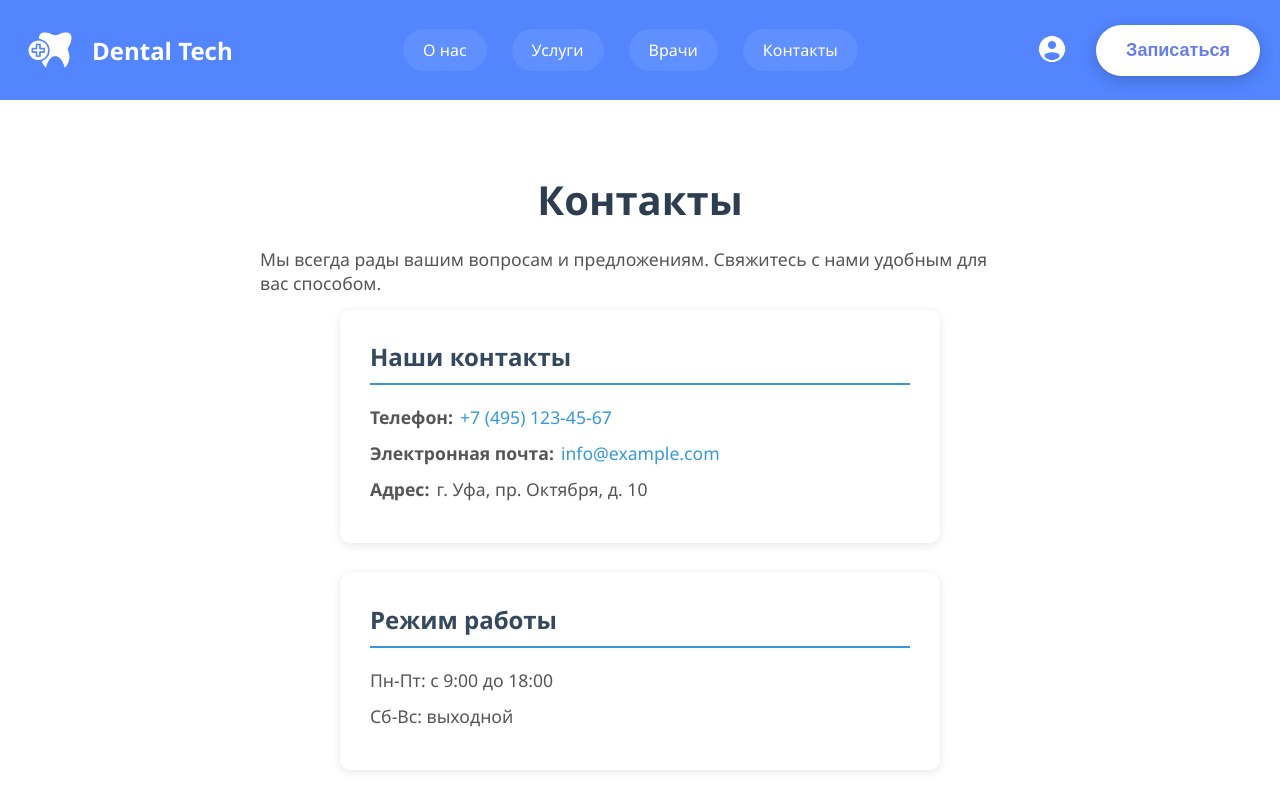
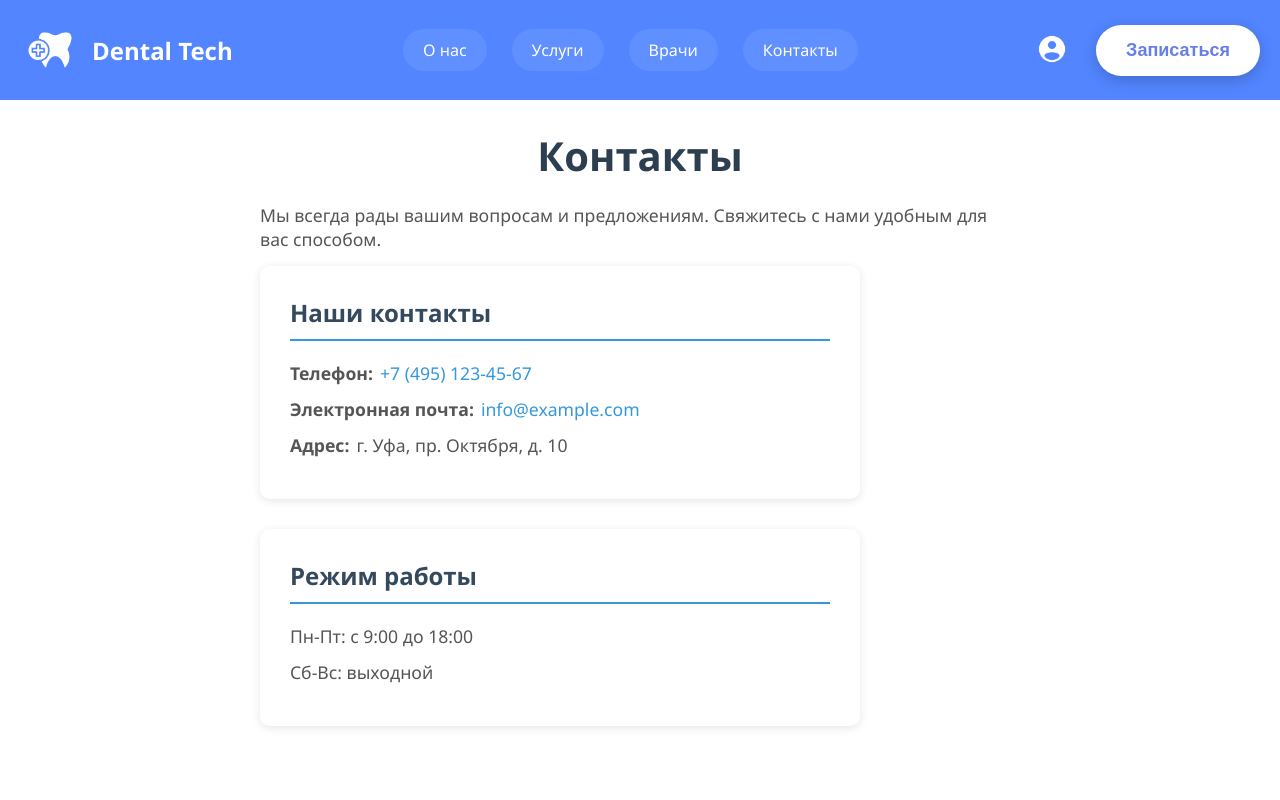
Before and after one commit to Denis1369/Dentistry-Website, a Vue app: page /contacts in a window 1280 px wide. Built offline with nearby package versions, Linux system fonts and the light colour scheme.

Commit message:
Изменились стили

```diff
--- a/src/App.vue
+++ b/src/App.vue
@@ -131,7 +131,7 @@ const switchToLogin = () => {
   </header>
 
   <div id="app">
-    <router-view />
+    <router-view class="content"/>
     <div v-if="showAppointment" class="modal-overlay">
       <div class="modal-content">
         <ApointmentForm
@@ -182,7 +182,9 @@ body {
   min-height: 100vh;
   overflow-x: hidden;
 }
-
+.content{
+  margin-top: 10%;
+}
 .header {
   width: 100%;
   background: #5285ff;
@@ -278,6 +280,7 @@ body {
 #app {
   width: 100%;
   min-height: 100vh;
+
   display: flex;
   flex-direction: column;
 }
--- a/src/views/ContactsForm.vue
+++ b/src/views/ContactsForm.vue
@@ -25,9 +25,6 @@
 </template>
 
 <style scoped>
-.main{
-    margin-top: auto;
-}
 
 .container {
     max-width: 800px;
--- a/src/views/DoctorsForm.vue
+++ b/src/views/DoctorsForm.vue
@@ -52,10 +52,8 @@ const handleDetails = (employee) => {
 
 </template>
 
-<style>
-.main {
-    margin-top: 100px;
-}
+<style scoped>
+
 .main h1 {
 
     color: #2c3e50;
--- a/src/views/LoginForm.vue
+++ b/src/views/LoginForm.vue
@@ -384,12 +384,10 @@ const togglePasswordVisibility = () => {
   border: 1px solid #9ae6b4;
 }
 
-/* Убираем скролл для формы */
 .auth-form::-webkit-scrollbar {
   width: 0px;
 }
 
-/* Адаптивность */
 @media (max-width: 480px) {
   .auth-header {
     padding: 30px 20px 20px 20px;
--- a/src/views/ServicesForm.vue
+++ b/src/views/ServicesForm.vue
@@ -75,9 +75,8 @@ onMounted(() => {
 
 <style scoped>
 .services-page {
-  padding: 120px 60px 60px;
+  padding: 0 60px;
   min-height: 100vh;
-  background: #f8f9fa;
 
 }
 
--- a/src/views/mainWindow.vue
+++ b/src/views/mainWindow.vue
@@ -30,7 +30,6 @@
   width: 100%;
   display: flex;
   align-items: center;
-  margin-top: 10%;
 }
 
 .content-wrapper {
```
